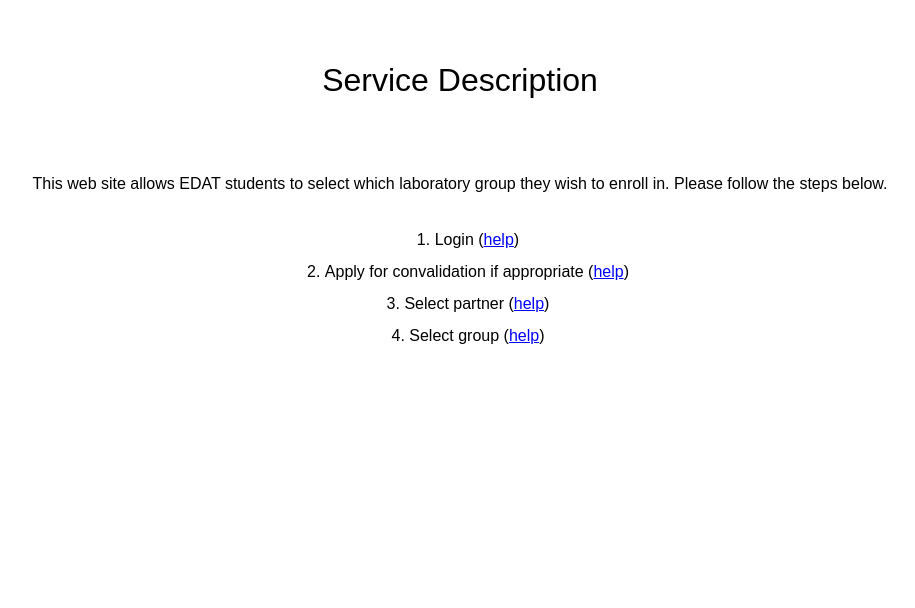
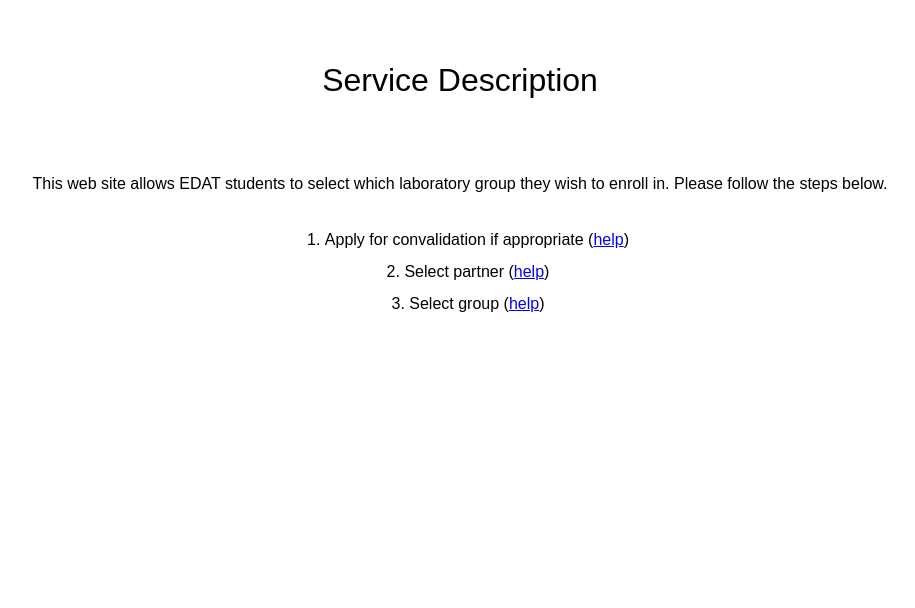
Before and after one commit to javiermateos/proyecto-final-psi, a Django app: page /help/ in a window 1280 px wide. Shown: the part 77-685 px from the top of the page, without its empty margins (180-1095 px from the left). Run offline with Django 3.2, Linux system fonts and the light colour scheme; the visitor is signed in with stand-in values (Sample User, id 1).

Commit message:
Corregida la página help para usuarios logeados, estilo incluido y añadido el manual de usuario

```diff
--- a/labassign/static/css/style.css
+++ b/labassign/static/css/style.css
@@ -116,18 +116,18 @@ input {
 
 /* Index style */
 
-#help-list {
+.help-list {
   list-style-type: decimal;
   list-style-position: inside;
   padding: 1em;
 }
 
-#help-list li{
+.help-list li{
   margin-left: 1em;
   padding: .5em;
 }
 
-#help-list a{
+.help-list a{
   text-decoration: underline;
   color: blue;
 }
--- a/labassign/templates/core/help.html
+++ b/labassign/templates/core/help.html
@@ -10,8 +10,7 @@
 <div>
     <p>This web site allows EDAT students to select which laboratory group they wish to enroll in.
     Please follow the steps below.</p>
-    <ol id="help-list">
-        <li>Login (<a href="{% url 'login_help' %}">help</a>)</li>
+    <ol class="help-list">
         <li>Apply for convalidation if appropriate (<a href="{% url 'convalidation_help' %}">help</a>)</li>
         <li>Select partner (<a href="{% url 'applypair_help' %}">help</a>)</li>
         <li>Select group (<a href="{% url 'applygroup_help' %}">help</a>)</li>
--- a/labassign/templates/core/index.html
+++ b/labassign/templates/core/index.html
@@ -52,7 +52,7 @@
     <div>
         <p>This web site allows EDAT students to select which laboratory group they wish to enroll in.
         Please follow the steps below.</p>
-        <ol id="help-list">
+        <ol class="help-list">
             <li>Login (<a href="{% url 'login_help' %}">help</a>)</li>
             <li>Apply for convalidation if appropriate (<a href="{% url 'convalidation_help' %}">help</a>)</li>
             <li>Select partner (<a href="{% url 'applypair_help' %}">help</a>)</li>
```
Also changed, not shown: UserManual/img/Logo UAM.png (added), 3 other files.
